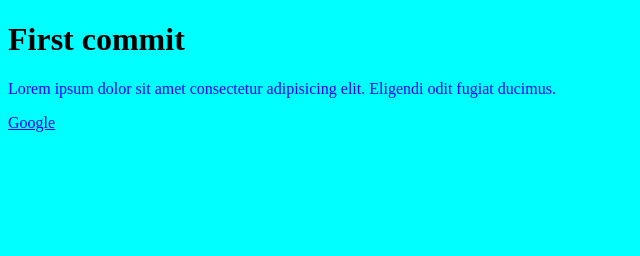
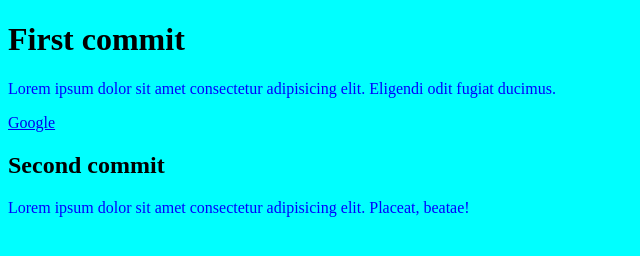
Before and after one commit to KirLukianchuk/TestRep-24.007.23, a plain HTML site: page index.html in a window 1280 px wide. Shown: the whole page, without its empty margins (0-640 px from the left). Drawn offline with Linux system fonts and the light colour scheme.

Commit message:
second commit

```diff
--- a/index.html
+++ b/index.html
@@ -10,5 +10,7 @@
   <h1>First commit</h1>
   <p>Lorem ipsum dolor sit amet consectetur adipisicing elit. Eligendi odit fugiat ducimus.</p>
   <a href="http://google.com.ua">Google</a>
+  <h2>Second commit</h2>
+  <p>Lorem ipsum dolor sit amet consectetur adipisicing elit. Placeat, beatae!</p>
 </body>
 </html>
```
